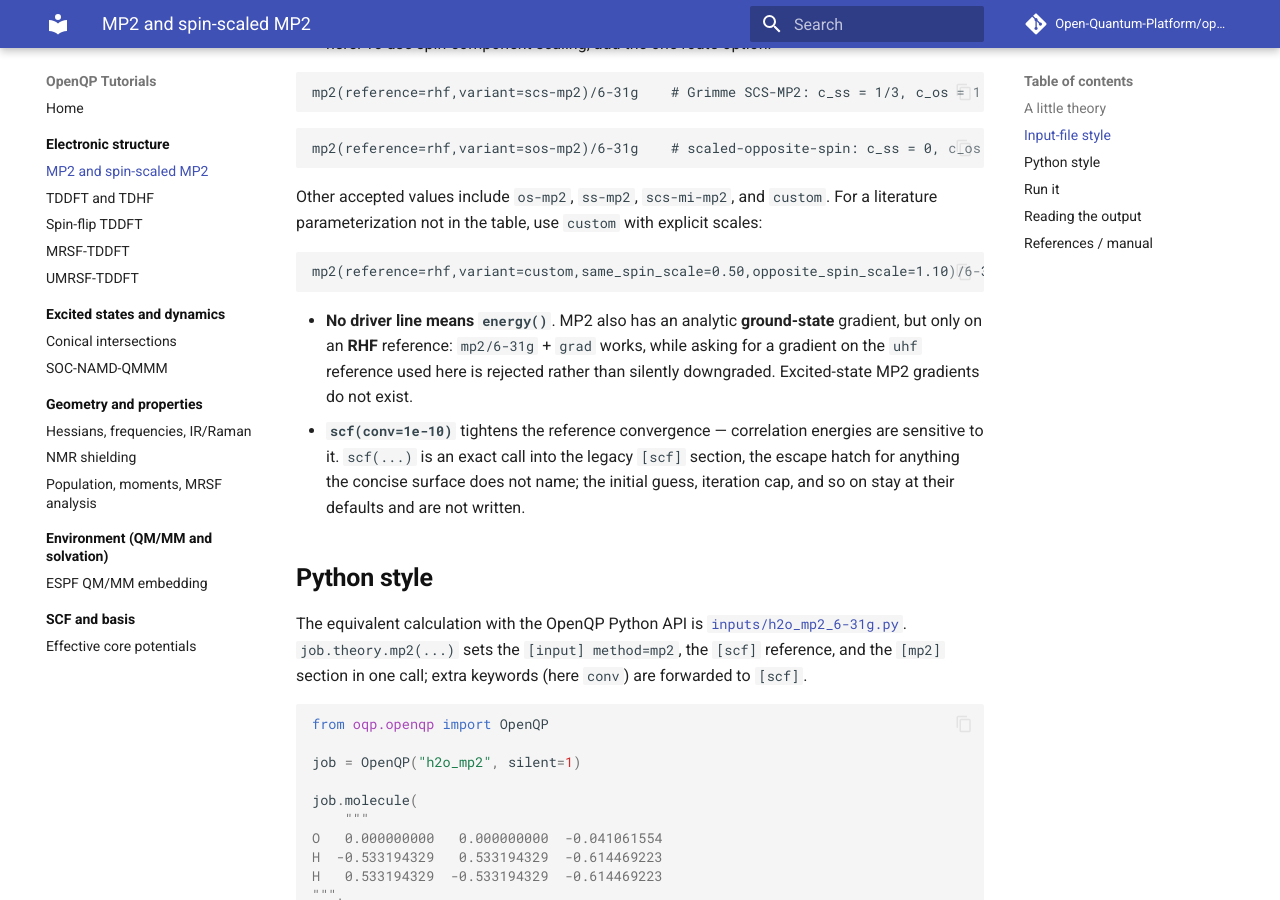
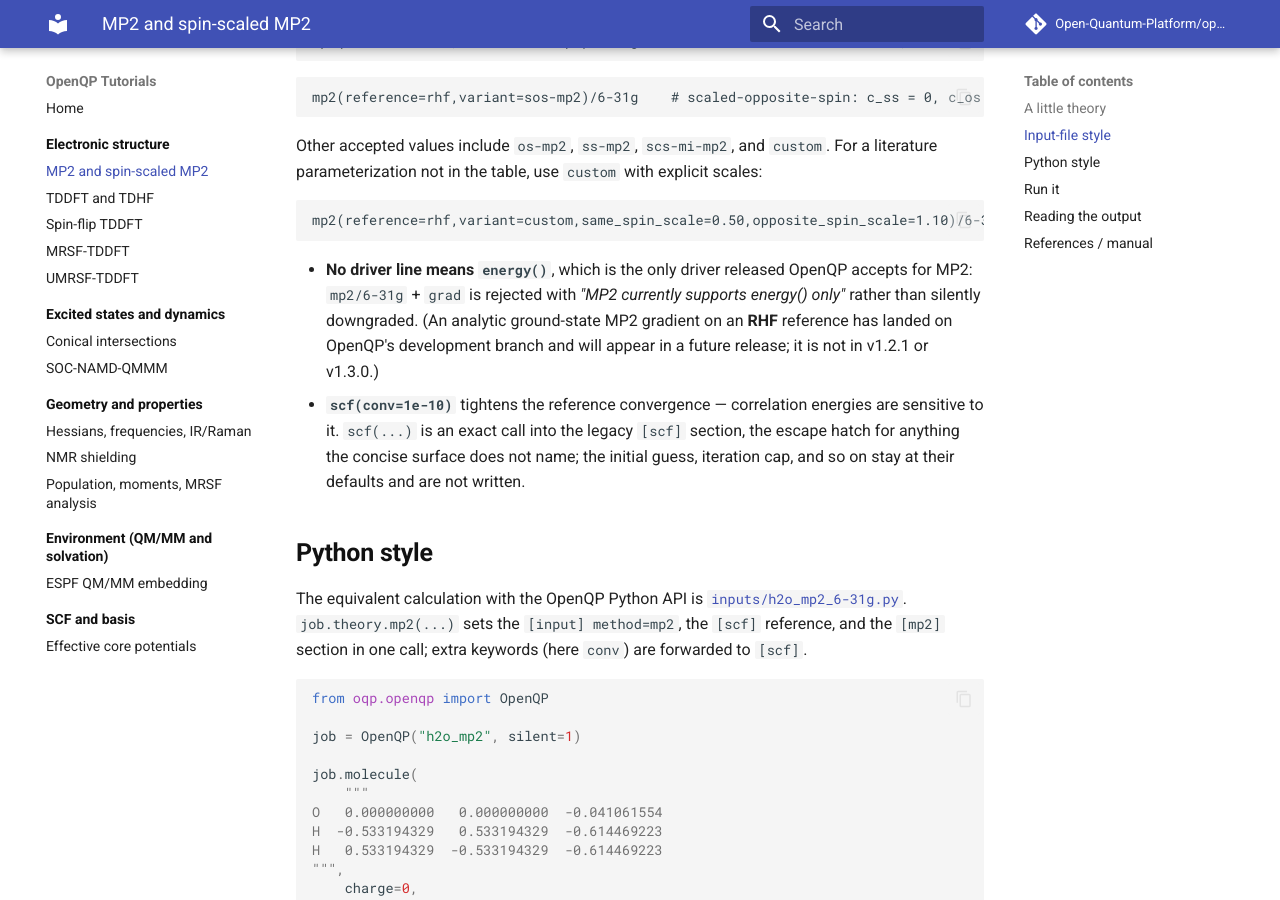
Before and after one commit to Open-Quantum-Platform/openqp-tutorials, an MkDocs documentation site: the page built from docs/mp2/index.md, in a window 1280 px wide and 900 px high, scrolled down 1624 px. Built offline with MkDocs 1.6.1 and Material for MkDocs 9.7.7, drawn with Linux system fonts in a browser that asks for light colours; comment, search, counter and statistics services are not loaded; some of the changed text lies outside the part shown.

Commit message:
Correct the MP2 gradient claim: it is not in any released OpenQP
PR #2 changed the MP2 page from "post-SCF, energy-only" to saying an analytic
RHF ground-state gradient is available. That is true only on openqp's
development branch, which is what the conversion was validated against. Both
released versions reject it in the parser:

    $ openqp  # v1.2.1 (PyPI) and v1.3.0 (latest tag)
    OQPInputError: MP2 currently supports energy() only

`pip install openqp` currently gives 1.2.1, so the page was telling readers to
use a driver their installed engine refuses. Restore the energy-only statement
and note the development-branch gradient separately.

Re-validated all 18 decks against v1.2.1, v1.3.0, and main: 18/18 parse and
pass check_input_values on each. Every other version-sensitive claim in the
tutorials (ts rejecting lib, meci needing algorithm=penalty for non-consecutive
roots, soc ns/nt vs route nstate, opt accepting lib=geometric, mecp(S0,T1),
hess(S1), nmr(gauge=cgo), the ECP file: basis) was re-checked on v1.2.1 and
behaves identically.

Co-Authored-By: Claude Opus 5 <noreply@anthropic.com>

````diff
--- a/docs/mp2/index.md
+++ b/docs/mp2/index.md
@@ -32,11 +32,9 @@ the idea behind the **spin-component-scaled** family:
   entirely (cheaper) and is well suited to Laplace/RI accelerations.
 
 OpenQP computes the two spin components separately, so every preset is just a
-choice of `c_ss` and `c_os`. In OpenQP, MP2 is a **post-SCF** workflow: it first
-converges an HF reference, then adds the correlation energy and reports the total
-`E(HF+MP2)`. An analytic **ground-state gradient** is available on an RHF
-reference, so `mp2/6-31g` also supports `grad` and `opt`; UHF/ROHF MP2 is
-energy-only. The reference can be closed-shell **RHF**,
+choice of `c_ss` and `c_os`. In OpenQP, MP2 is a **post-SCF, energy-only**
+workflow: it first converges an HF reference, then adds the correlation energy and
+reports the total `E(HF+MP2)`. The reference can be closed-shell **RHF**,
 unrestricted **UHF**, or restricted-open-shell **ROHF** (ROHF orbitals are
 semicanonicalized before the correlation step so the energy denominators are well
 defined). For the derivation and the parameterizations behind each preset, see the
@@ -86,10 +84,11 @@ Key points:
   mp2(reference=rhf,variant=custom,same_spin_scale=0.50,opposite_spin_scale=1.10)/6-31g
   ```
 
-- **No driver line means `energy()`**. MP2 also has an analytic **ground-state**
-  gradient, but only on an **RHF** reference: `mp2/6-31g` + `grad` works, while
-  asking for a gradient on the `uhf` reference used here is rejected rather than
-  silently downgraded. Excited-state MP2 gradients do not exist.
+- **No driver line means `energy()`**, which is the only driver released OpenQP
+  accepts for MP2: `mp2/6-31g` + `grad` is rejected with *"MP2 currently supports
+  energy() only"* rather than silently downgraded. (An analytic ground-state MP2
+  gradient on an **RHF** reference has landed on OpenQP's development branch and
+  will appear in a future release; it is not in v1.2.1 or v1.3.0.)
 - **`scf(conv=1e-10)`** tightens the reference convergence — correlation energies
   are sensitive to it. `scf(...)` is an exact call into the legacy `[scf]`
   section, the escape hatch for anything the concise surface does not name; the
````
